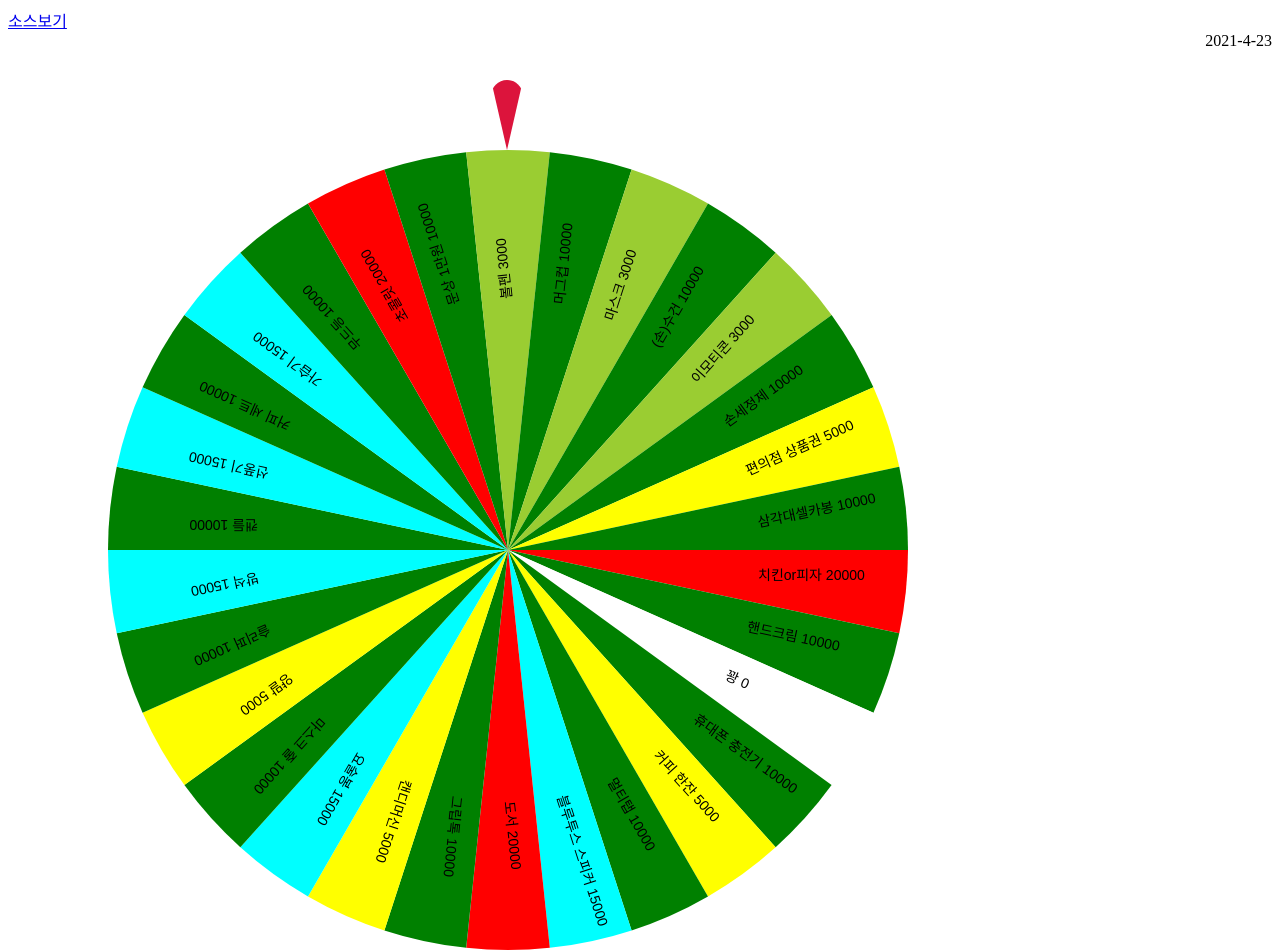
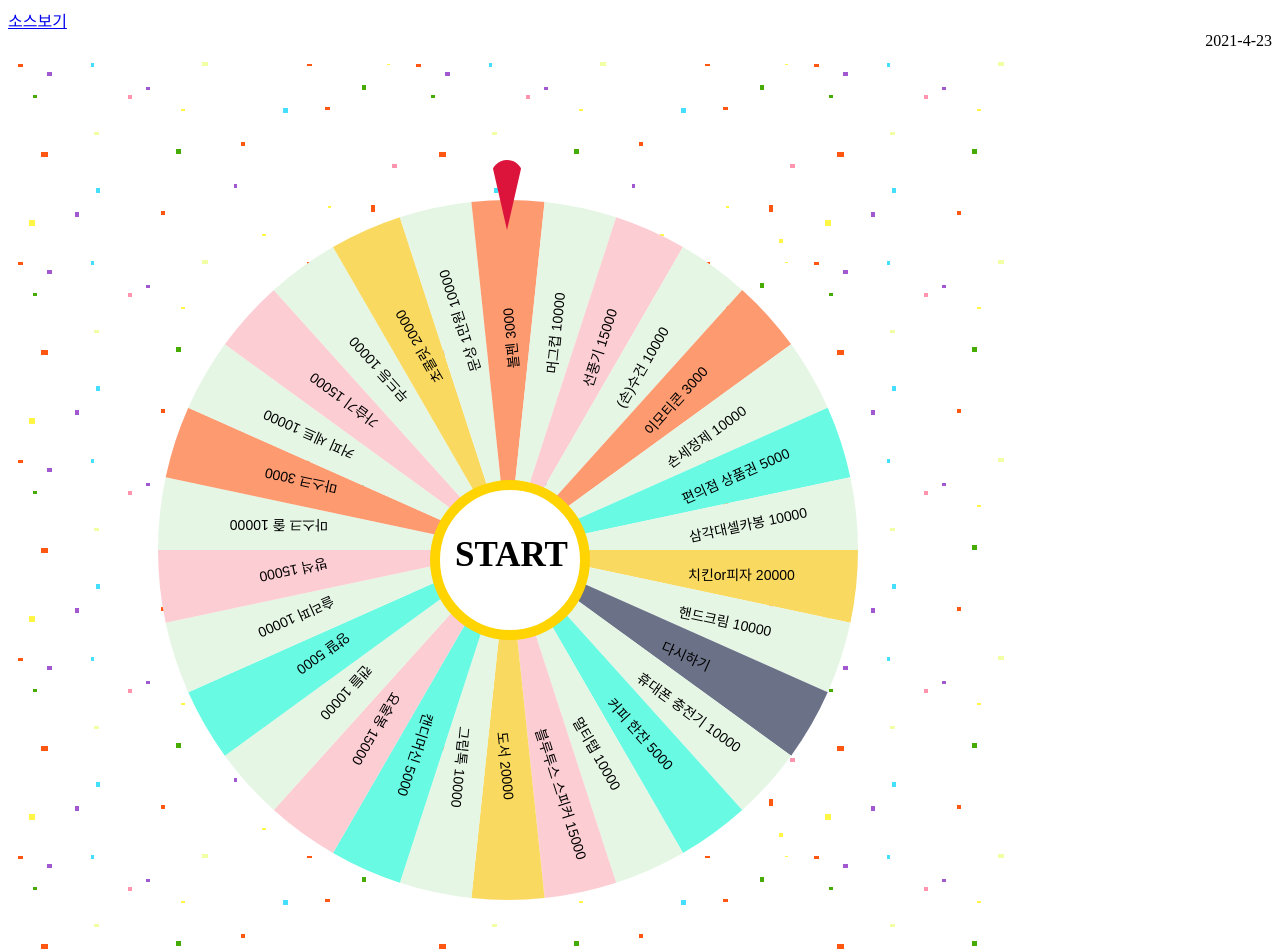
Before and after one commit to LimChaeHwi/netlify, a plain HTML site: page projects/roulette/Roulette.html in a window 1280 px wide. Shown: the top 950 px of the page. Drawn offline with Linux system fonts and the light colour scheme.

Commit message:
Add files via upload

```diff
--- a/projects/roulette/Roulette.html
+++ b/projects/roulette/Roulette.html
@@ -7,13 +7,21 @@
 <script src="./Drawing.js"></script>
 <style>
 	#pan {
-		width: 1000px; height:1000px; overflow: hidden; position: relative;
+		width: 1000px; height:1000px; overflow: hidden; position: relative; background: url(img/congratulation_basic.gif);
 	}
 
 	#pin {
-		width: 0; height:0; top: 80px; left:491px; position: absolute;
+		width: 0; height:0; top: 160px; left:491px; position: absolute;
 		border-radius: 32px 32px 0 0; border-top: 70px solid crimson; border-left: 16px solid transparent;
 		border-right: 16px solid transparent; border-bottom: 0; z-index: 1;
+	}
+	.start{
+		width: 140px; height: 140px; background: #fff; border-radius: 50%; border: 10px solid rgb(255 212 0); position: absolute;
+		top: 480px; left: 430px; z-index: 9999; cursor: pointer;
+	}
+
+	.startTxt{
+		display: block; font-size: 35px; font-weight: bold; position: absolute; top: 45px; left: 15px;
 	}
 </style>
 </head>
@@ -21,6 +29,10 @@
 	<a href="https://github.com/LimChaeHwi/netlify/tree/main/projects/roulette">소스보기</a>
 
 	<div id="today" style="text-align:right;"></div>
+
+	<div class="start">
+		<span class="startTxt">START</span>
+	</div>
 
 	<div id="pan">
 		<canvas id="canvas" width="1000px" height="1000px"></canvas>
@@ -33,10 +45,11 @@
 		선물 : <b><span id="result"></span></b>
 	</div>
 
-	<div style="border:1px solid; position:fixed; z-index:999; cursor:crosshair; margin-left:-350px; left:50%; top:1200px; width:700px; height:400px;">
+	<div style="border:1px solid; position:fixed; z-index:999; cursor:crosshair; margin-left:-350px; left:50%; top:1200px; width:700px; height:400px; border: 1px solid;">
 		<canvas id="cnvs" width="700" height="400">
 		</canvas>
 	</div>
+
 
 
 
@@ -54,7 +67,7 @@
 
 		arrList.push({name:"치킨or피자", price:20000});
 		arrList.push({name:"핸드크림", price:10000});
-		arrList.push({name:"꽝", price:0});
+		arrList.push({name:"다시하기", price:''});
 		arrList.push({name:"휴대폰 충전기", price:10000});
 		arrList.push({name:"커피 한잔", price:5000});
 		arrList.push({name:"멀티탭", price:10000});
@@ -63,12 +76,12 @@
 		arrList.push({name:"그립톡", price:10000});
 		arrList.push({name:"캔디머신", price:5000});
 		arrList.push({name:"요술봉", price:15000});
-		arrList.push({name:"마스크 줄", price:10000});
+		arrList.push({name:"캔들", price:10000});
 		arrList.push({name:"양말", price:5000});
 		arrList.push({name:"슬리퍼", price:10000});
 		arrList.push({name:"방석", price:15000});
-		arrList.push({name:"캔들", price:10000});
-		arrList.push({name:"선풍기", price:15000});
+		arrList.push({name:"마스크 줄", price:10000});
+		arrList.push({name:"마스크", price:3000});
 		arrList.push({name:"커피 세트", price:10000});
 		arrList.push({name:"가습기", price:15000});
 		arrList.push({name:"무드등", price:10000});
@@ -76,7 +89,7 @@
 		arrList.push({name:"문상 1만원", price:10000});
 		arrList.push({name:"볼펜", price:3000});
 		arrList.push({name:"머그컵", price:10000});
-		arrList.push({name:"마스크", price:3000});
+		arrList.push({name:"선풍기", price:15000});
 		arrList.push({name:"(손)수건", price:10000});
 		arrList.push({name:"이모티콘", price:3000});
 		arrList.push({name:"손세정제", price:10000});
@@ -86,23 +99,23 @@
 
 		arrList.forEach(function(e, i) {
 			ctx.beginPath();
-			ctx.arc(0, 0, 400, 0, (360/arrList.length)*(Math.PI/180), false);  // 원판 x, y ,r, st, en, di
+			ctx.arc(0, 0, 350, 0, (360/arrList.length)*(Math.PI/180), false);  // 원판 x, y ,r, st, en, di
 			ctx.lineTo(0, 0);
 			ctx.closePath();
 
 			var color = "";
 			if (e.price == '20000') {
-				color = 'red';
+				color = '#f9d960';
 			} else if (e.price == '15000') {
-				color = 'cyan';
+				color = '#fccdd3';
 			} else if (e.price == '10000') {
-				color = 'green';
+				color = '#e5f6e4';
 			} else if (e.price == '5000') {
-				color = 'yellow';
+				color = '#68fae3';
 			} else if (e.price == '3000') {
-				color = 'yellowgreen';
+				color = '#fd9a70';
 			} else {
-				color = 'white';
+				color = '#6b7187';
 			}
 
 			ctx.fillStyle = color;
@@ -111,7 +124,7 @@
 			ctx.fillStyle = "black";
 			ctx.textAlign = "left";
 			ctx.font = "14px arial";
-			ctx.fillText(e.name + " "+ e.price, 250, 30);	// 상품명
+			ctx.fillText(e.name + " "+ e.price, 180, 30);	// 상품명
 
 			ctx.rotate( (360/arrList.length) * (Math.PI/180));
 
@@ -121,20 +134,23 @@
 
 		var numRandom = 0;
 		var r = 0;
-		$('#canvas').on({
+		$('.start').on({
 			'click' : function() {
 				numRandom = Math.random() * 360 + 1080;
-		console.log(numRandom);
+		console.log("numRandom : " + numRandom);
 				r = arrList.length * (numRandom % 360) / 360;
 
-				$(this).css({'transition-timing-function': 'ease-in-out'
+				$('#canvas').css({'transition-timing-function': 'ease-in-out'
 					, 'transition': '6s'
 					, 'transform': 'rotate('+numRandom+'deg)'
 					, 'transition-origin' : '0% 0%'
 				});
 
-				$('#canvas').off('click');	//	1회 제한
-			},
+				$(this).off('click');	//	1회 제한
+			}
+		});
+
+		$('#canvas').on({
 			'transitionend' : function() {
 				var st = arrList.length * 258/360;	// 시작점이 258
 				var index;
@@ -147,7 +163,12 @@
 				}
 
 				$('#result').text(arrList[index].name);
+				$('#pan').css({
+					"background" : "url(img/congratulation.gif)",
+					"backgroundPosition" : "0px 30px",
+					"transition" : "1.0s"});
 			}
+
 		});
 
 
```
Also changed, not shown: projects/roulette/img/congratulation.gif (added), projects/roulette/img/congratulation_basic.gif (added).
